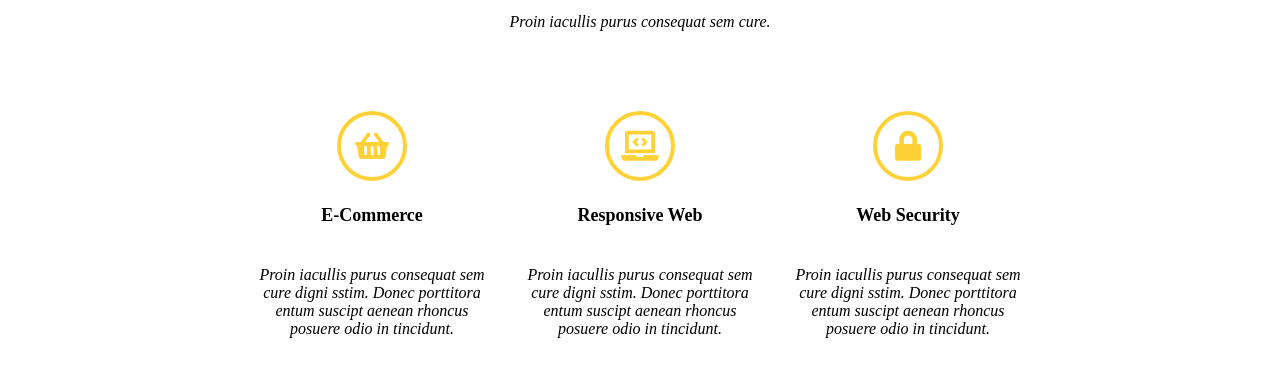
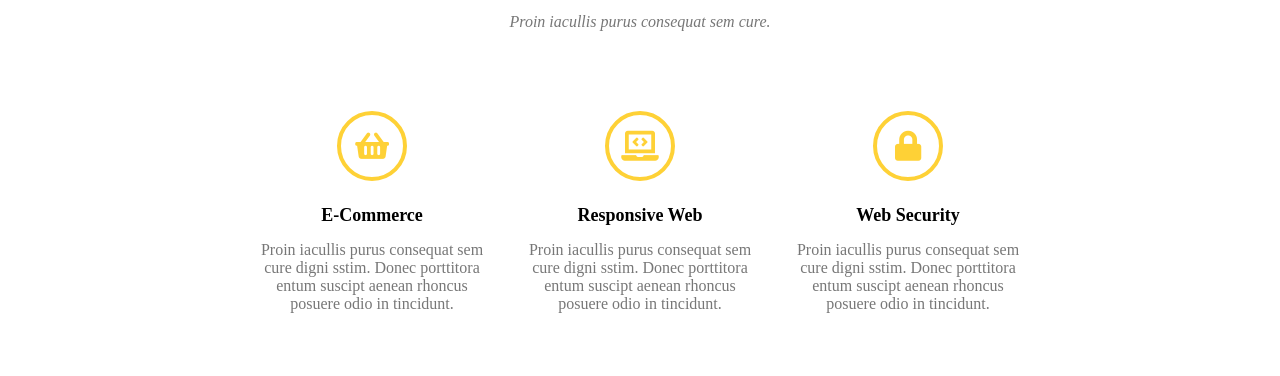
Before and after one commit to ahernas/WebPage-NPM, a website: page index.html in a window 1280 px wide. Shown: the part 770-1146 px from the top of the page. Drawn offline with Linux system fonts and the light colour scheme.

Commit message:
Change style for section services

```diff
--- a/sass/style.scss
+++ b/sass/style.scss
@@ -3,6 +3,7 @@
 $color-details: #fed136;
 $color-header: white;
 $color-text: black;
+$color-text2: #777777;
 
 $font-header: 'Montserrat', sans-serif;
 $font-text: 'Roboto Slab', serif;
@@ -117,6 +118,7 @@ $font-text: 'Roboto Slab', serif;
   text-align: center;
   font-style: italic;
   margin-bottom: 80px;
+  color: $color-text2;
 }
 
 .row {
@@ -152,7 +154,6 @@ $font-text: 'Roboto Slab', serif;
   display: flex;
   justify-content: center;
   align-items: center;
-  transition: all 1s;
 }
 
 .circle i {
@@ -164,4 +165,11 @@ $font-text: 'Roboto Slab', serif;
   text-align: center;
   font-size: 18px;
   font-weight: bold;
+  margin-bottom: 15px;
 }
+
+.box p {
+  font-style: normal;
+  color: $color-text2;
+  margin-top: 0;
+}
```
Also changed, not shown: css/style.css, 1 other file.
